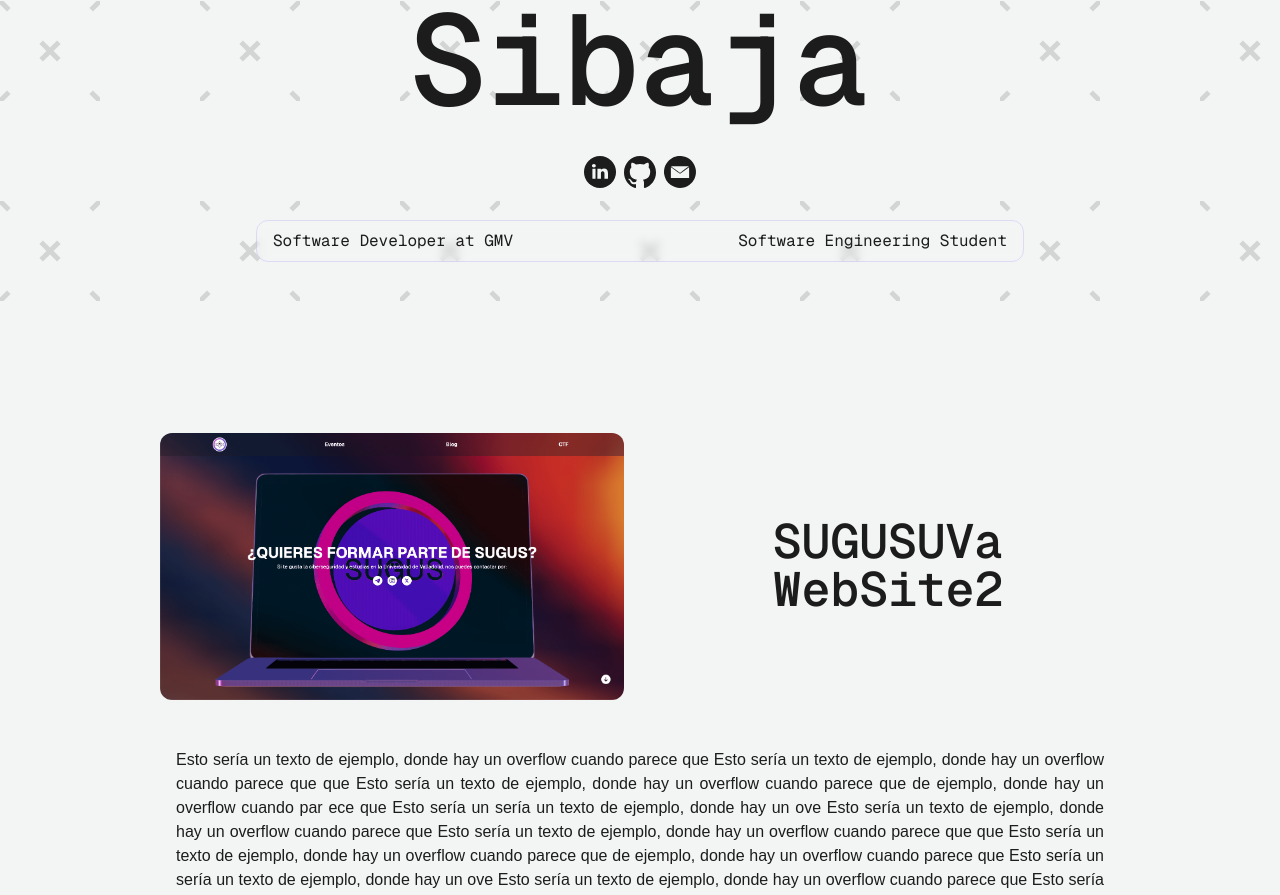
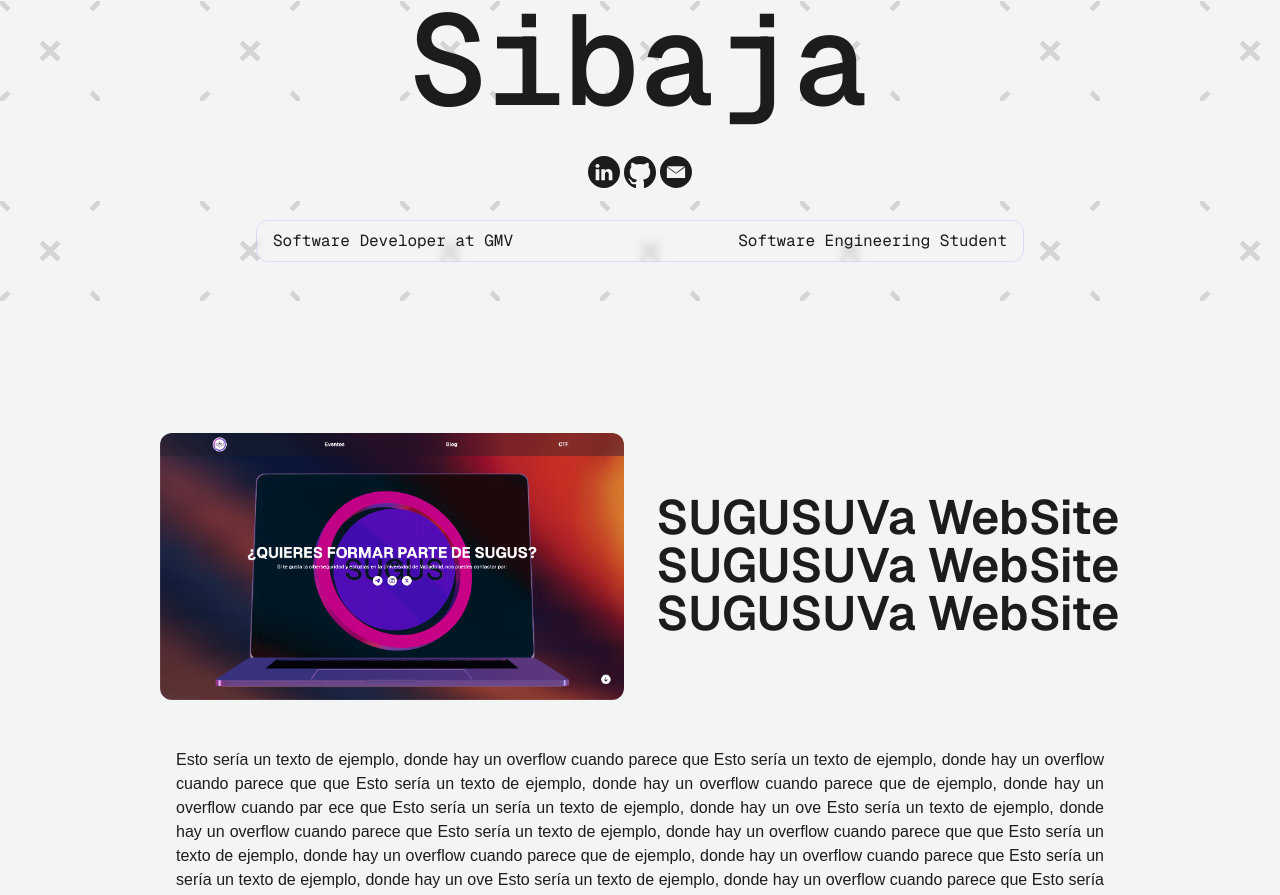
Before and after one commit to TheJhoxX/portfolio, a Next.js app: page / in a window 1280 px wide. Shown: the part 399-1294 px from the top of the page. Built offline with nearby package versions, Linux system fonts and the light colour scheme.

Commit message:
Fixed linkedin logo

```diff
--- a/app/components/Icon.tsx
+++ b/app/components/Icon.tsx
@@ -15,13 +15,18 @@ export default function Icon(parameters: IIconParamters) {
     if (iconType == IconType.Linkedin) {
       return (
         <svg
-          fill={isDarkMode ? "#f3f5f5" : "#1c1c1c"}
-          className="rounded-full"
+          width="32"
           height="32"
-          width="32"
-          viewBox="-143 145 512 512"
+          viewBox="0 0 48 48"
+          fill="none"
+          xmlns="http://www.w3.org/2000/svg"
         >
-          <path d="M-143,145v512h512V145H-143z M41.4,508.1H-8.5V348.4h49.9V508.1z M15.1,328.4h-0.4c-18.1,0-29.8-12.2-29.8-27.7 c0-15.8,12.1-27.7,30.5-27.7c18.4,0,29.7,11.9,30.1,27.7C45.6,316.1,33.9,328.4,15.1,328.4z M241,508.1h-56.6v-82.6 c0-21.6-8.8-36.4-28.3-36.4c-14.9,0-23.2,10-27,19.6c-1.4,3.4-1.2,8.2-1.2,13.1v86.3H71.8c0,0,0.7-146.4,0-159.7h56.1v25.1 c3.3-11,21.2-26.6,49.8-26.6c35.5,0,63.3,23,63.3,72.4V508.1z" />
+          <path
+            fillRule="evenodd"
+            clipRule="evenodd"
+            d="M0 24C0 10.7452 10.7452 0 24 0C37.2548 0 48 10.7452 48 24C48 37.2548 37.2548 48 24 48C10.7452 48 0 37.2548 0 24ZM16.9605 19.8778H11.5216V36.2196H16.9605V19.8778ZM17.3188 14.8227C17.2835 13.2204 16.1377 12 14.277 12C12.4164 12 11.2 13.2204 11.2 14.8227C11.2 16.3918 12.3805 17.6473 14.2064 17.6473H14.2412C16.1377 17.6473 17.3188 16.3918 17.3188 14.8227ZM36.5754 26.8497C36.5754 21.8303 33.8922 19.4941 30.3131 19.4941C27.4254 19.4941 26.1326 21.0802 25.4107 22.1929V19.8783H19.9711C20.0428 21.4117 19.9711 36.22 19.9711 36.22H25.4107V27.0934C25.4107 26.605 25.446 26.1178 25.5898 25.7681C25.9829 24.7924 26.8779 23.7822 28.3805 23.7822C30.3494 23.7822 31.1365 25.2807 31.1365 27.4767V36.2196H36.5752L36.5754 26.8497Z"
+            fill={isDarkMode ? "#f3f5f5" : "#1c1c1c"}
+          />
         </svg>
       );
     } else if (iconType == IconType.Github) {
--- a/app/components/Projects.tsx
+++ b/app/components/Projects.tsx
@@ -1,18 +1,16 @@
 import ProgressBar from "./ProgressBar";
 
 const image: React.ReactElement = (
-  <div className="flex h-full max-h-full w-full items-center justify-center rounded-xl ">
-    <img
-      src="/imagen-sugus.png"
-      className="h-full w-auto rounded-xl md:h-full md:w-auto"
-      alt="Project image"
-    />
-  </div>
+  <img
+    src="/imagen-sugus.png"
+    className="h-full w-auto rounded-xl md:w-full md:h-auto"
+    alt="Project image"
+  />
 );
 
 const projectTitle: React.ReactElement = (
-  <p className="font-geistMono text-pretty text-center w-full font-semibold text-4xl md:text-5xl overflow-ellipsis line-clamp-3 md:line-clamp-4">
-    SUGUSUVa WebSite2
+  <p className="font-geistSans text-pretty text-center w-full font-semibold text-4xl md:text-5xl overflow-ellipsis line-clamp-3 md:line-clamp-4">
+    SUGUSUVa WebSite SUGUSUVa WebSite SUGUSUVa WebSite
   </p>
 );
 
--- a/app/components/SocialAndOccupation.tsx
+++ b/app/components/SocialAndOccupation.tsx
@@ -29,7 +29,7 @@ export default function SocialAndOccupation() {
         className={`flex flex-col h-fit items-center justify-center md:justify-between gap-8 w-9/12 md:w-3/5`}
       >
         {nameTitle}
-        <div className="flex items-center justify-center w-9/12 md:w-1/5 gap-2">
+        <div className="flex items-center justify-center w-9/12 md:w-1/5 gap-1">
           <Icon iconType={IconType.Linkedin} />
           <Icon iconType={IconType.Github} />
           <Icon iconType={IconType.Mail} />
```
